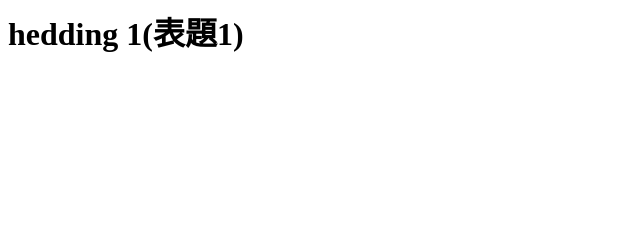
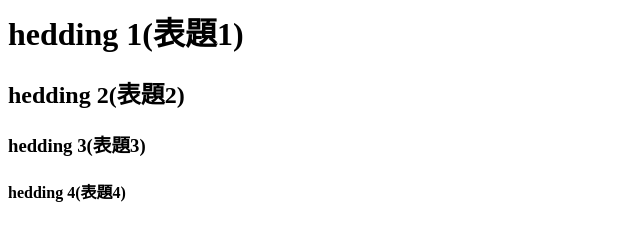
Before and after one commit to ponkotudonut/informaton-training, a plain HTML site: page index.html in a window 1280 px wide. Shown: the whole page, without its empty margins (0-640 px from the left). Drawn offline with Linux system fonts and the light colour scheme.

Commit message:
9月17日3時間目githubの使い方についての記載

```diff
--- a/index.html
+++ b/index.html
@@ -1,2 +1,4 @@
 <h1>hedding 1(表題1)</h1>
-<h2></h2>
+<h2>hedding 2(表題2)</h2>
+<h3>hedding 3(表題3)</h3>
+<h4>hedding 4(表題4)</h4>
```
Also changed, not shown: 1 other file.
